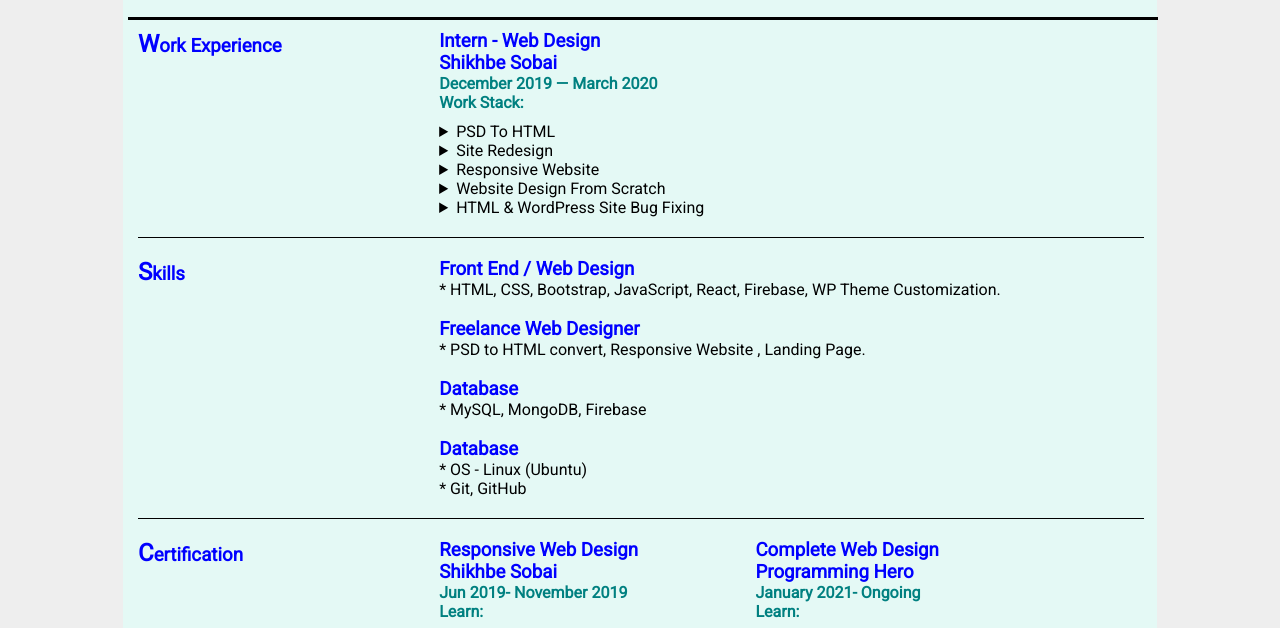
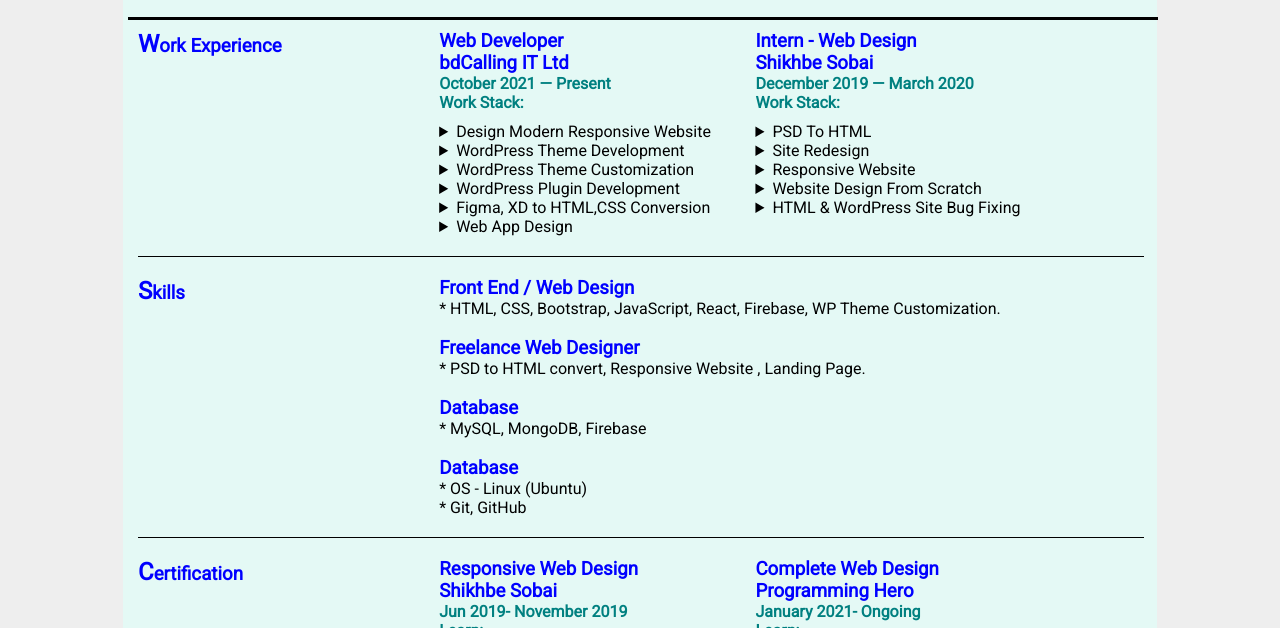
Before and after one commit to kafiabdullah/myCV, a plain HTML site: page index.html in a window 1280 px wide. Shown: the part 163-791 px from the top of the page. Drawn offline with Linux system fonts and the light colour scheme.

Commit message:
add new work expreience

```diff
--- a/css/style.css
+++ b/css/style.css
@@ -75,8 +75,7 @@ main {
             personal information CSS start
 ---------------------------------------*/
 
-.personal-information {
-}
+
 .content {
 }
 .left-div {
@@ -120,7 +119,7 @@ main {
 /* -------------------------------------
         Certification START
 ---------------------------------------*/
-#certification{}
+
 #certification .right-div ul {
     margin-top: 10px;
   list-style-type: square;
@@ -142,11 +141,11 @@ main {
 /* -------------------------------------
         EDUCATION Start
 ---------------------------------------*/
-  .education-right, .certification-right{
+  .education-right, .certification-right, .experience-right{
       float: left;
       width: 45%;
   }
-  .education-left, .certification-left{
+  .education-left, .certification-left, .experience-left{
       float: left;
       width: 45%;
   }
--- a/index.html
+++ b/index.html
@@ -1,27 +1,22 @@
 <!DOCTYPE html>
 <html lang="en">
+
 <head>
   <meta charset="UTF-8" />
   <meta http-equiv="X-UA-Compatible" content="IE=edge" />
   <meta name="viewport" content="width=device-width, initial-scale=1.0" />
   <title>Md. Abdullah</title>
   <link rel="stylesheet" href="css/style.css" />
-    <link
-      href="https://fonts.googleapis.com/css2?family=Roboto&display=swap"
-      rel="stylesheet"
-    />
+  <link href="https://fonts.googleapis.com/css2?family=Roboto&display=swap" rel="stylesheet" />
 </head>
+
 <body>
   \
   <!-- Container Div Start -->
   <div class="container">
     <!-- Header Section START -->
     <header>
-        <img
-          class="profile-img"
-          src="images/profile-picture.jpg"
-          alt="profile"
-        />
+      <img class="profile-img" src="images/profile-picture.jpg" alt="profile" />
 
       <div class="header-bio">
         <h1>Md. Abdullah</h1>
@@ -29,13 +24,11 @@
       </div>
       <div class="header-contact">
         <p>
-            <a href="mailto:abdullahkafi996@gmail.com"
-              >Email: abdullahkafi996@gmail.com
+          <a href="mailto:abdullahkafi996@gmail.com">Email: abdullahkafi996@gmail.com
           </a>
         </p>
         <p>
-            <a href="https://www.linkedin.com/in/md-abdullah-b344ab137/"
-              >Linkedin: Md. Abdullah
+          <a href="https://www.linkedin.com/in/md-abdullah-b344ab137/">Linkedin: Md. Abdullah
           </a>
         </p>
         <p><a href="tel:+8801982541344">Phone: +8801982541344 </a></p>
@@ -54,6 +47,23 @@
             <h3>Work Experience</h3>
           </div>
           <div class="right-div">
+            <div class="experience-left">
+              <h3>Web Developer</h3>
+
+              <h3>bdCalling IT Ltd</h3>
+              <h4>October 2021 — Present</h4>
+              <h4>Work Stack:</h4>
+              <ul>
+                <li>Design Modern Responsive Website</li>
+                <li>WordPress Theme Development
+                </li>
+                <li>WordPress Theme Customization</li>
+                <li>WordPress Plugin Development</li>
+                <li>Figma, XD to HTML,CSS Conversion</li>
+                <li>Web App Design</li>
+              </ul>
+            </div>
+            <div class="experience-right">
               <h3>Intern - Web Design</h3>
 
               <h3>Shikhbe Sobai</h3>
@@ -66,6 +76,7 @@
                 <li>Website Design From Scratch</li>
                 <li>HTML & WordPress Site Bug Fixing</li>
               </ul>
+            </div>
           </div>
         </div>
       </section>
@@ -290,4 +301,5 @@
 
   <!-- Container Div END -->
 </body>
+
 </html>
```
Lines whose indentation alone changed are shown as unchanged.
